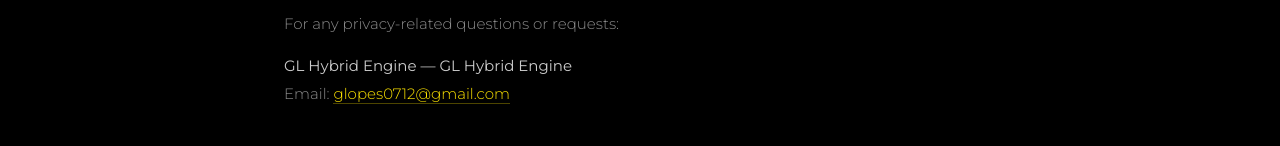
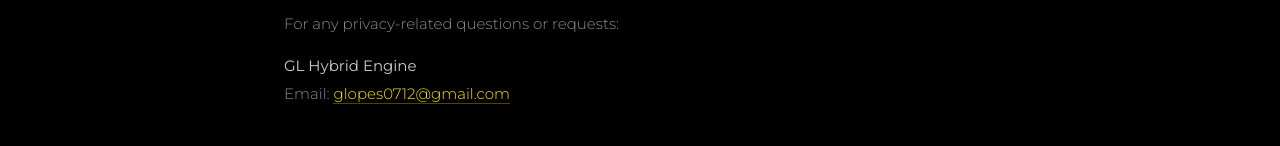
Before and after one commit to gustavoloppes/GL_Hydrid_Engine, a website: page privacy.html in a window 1280 px wide. Shown: the part 2688-2834 px from the top of the page. Drawn offline with nearby package versions, Linux system fonts and the light colour scheme.

Commit message:
fix: remove redundant GL Hybrid Engine heading in legal pages

```diff
--- a/privacy.html
+++ b/privacy.html
@@ -6,7 +6,7 @@
   <title>Privacy Policy — GL Hybrid Engine</title>
   <link rel="icon" type="image/x-icon" href="/favicon.ico">
   <link rel="apple-touch-icon" href="/favicon.ico">
-  <meta name="description" content="Privacy Policy for GL Hybrid Engine — GL Hybrid Engine. Learn how we collect, use, and protect your data.">
+  <meta name="description" content="Privacy Policy for GL Hybrid Engine. Learn how we collect, use, and protect your data.">
   <link rel="canonical" href="https://glhybridengine.com/privacy">
   <script src="https://cdn.tailwindcss.com"></script>
   <link rel="preconnect" href="https://fonts.googleapis.com" />
@@ -278,7 +278,7 @@
     <div class="legal-section">
       <h2>07. <span>Contact</span></h2>
       <p>For any privacy-related questions or requests:</p>
-      <p><strong style="color:rgba(255,255,255,0.8);">GL Hybrid Engine — GL Hybrid Engine</strong><br>
+      <p><strong style="color:rgba(255,255,255,0.8);">GL Hybrid Engine</strong><br>
       Email: <a href="mailto:glopes0712@gmail.com">glopes0712@gmail.com</a></p>
     </div>
 
```
Also changed, not shown: terms.html (+2 -2 lines).
